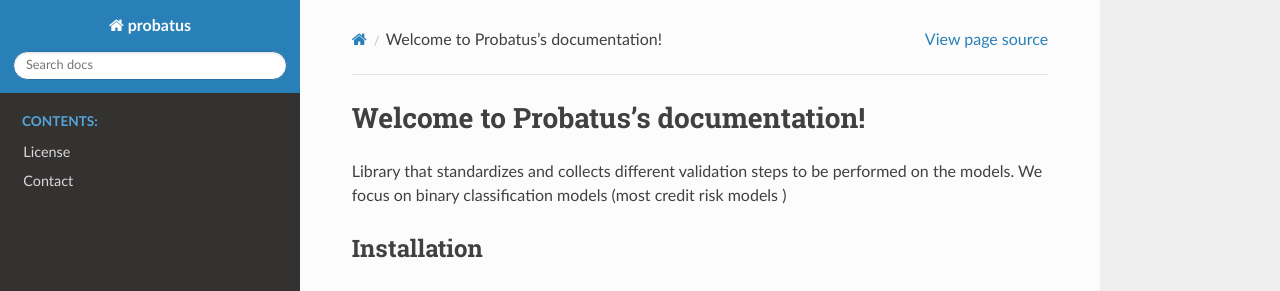
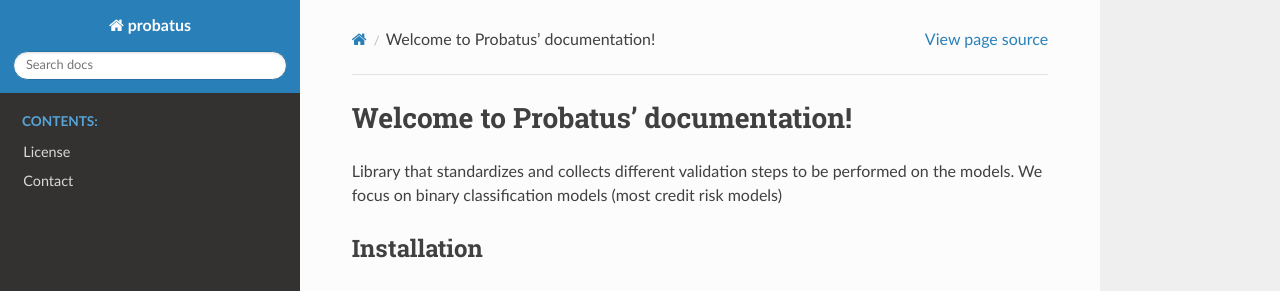
Before and after one commit to ing-bank/probatus, a Sphinx documentation site: the page built from docs/source/index.rst, in a window 1280 px wide and 900 px high. Shown: the top 291 px of the window. Built offline with Sphinx 7.4.7 and the Read the Docs theme 2.0.0, drawn with Linux system fonts in a browser that asks for light colours.

```diff
--- a/docs/source/index.rst
+++ b/docs/source/index.rst
@@ -1,7 +1,7 @@
-Welcome to Probatus's documentation!
+Welcome to Probatus' documentation!
 ====================================
 Library that standardizes and collects different validation steps to be performed on the models.
-We focus on binary classification models (most credit risk models )
+We focus on binary classification models (most credit risk models)
 
 
 Installation
```
